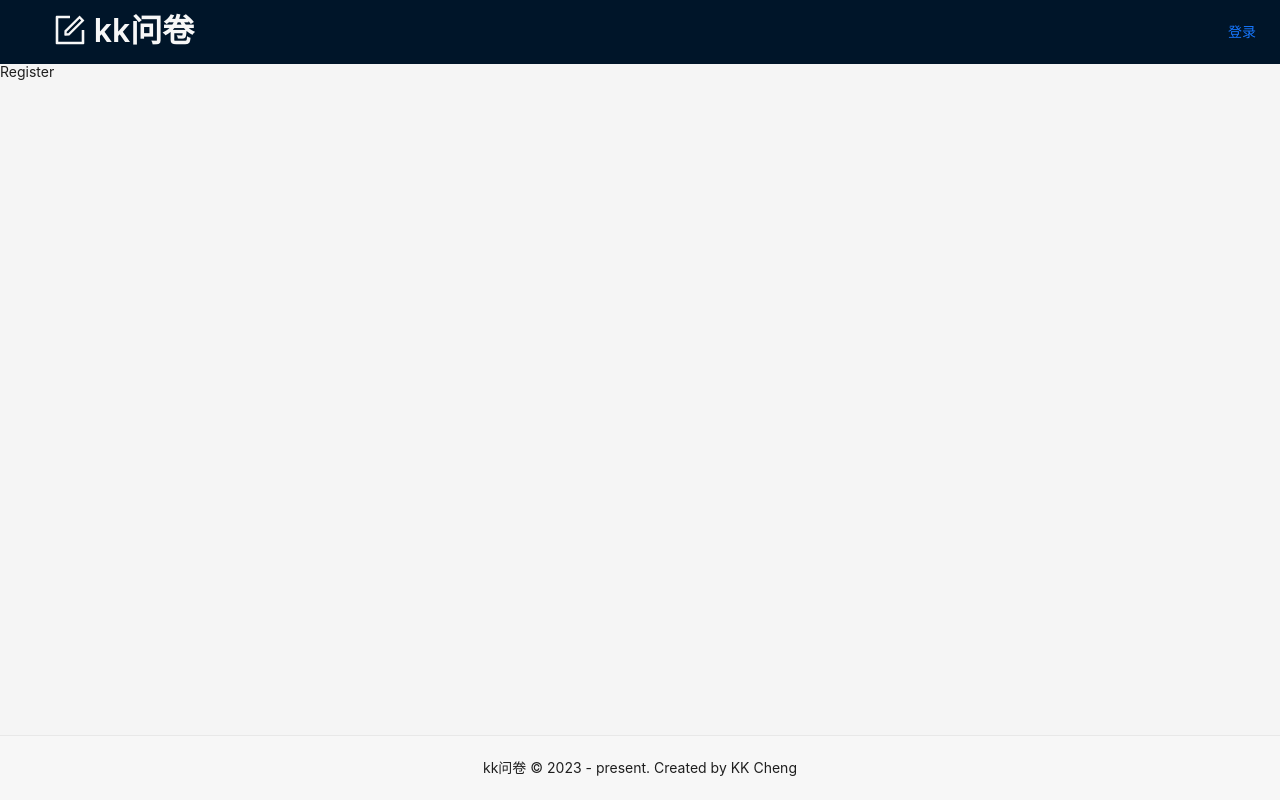
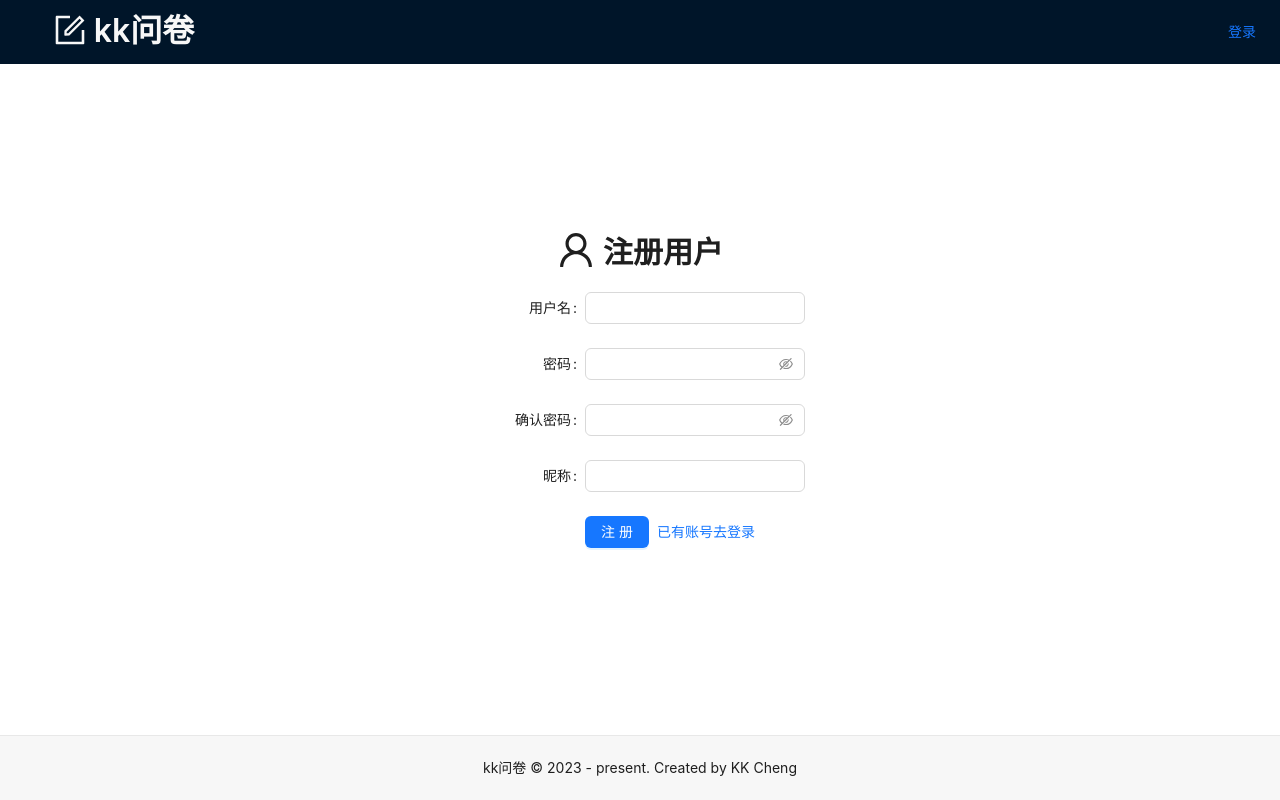
Before and after one commit to Shadows-kk/kk-question, a React (Create React App) app: page /register in a window 1280 px wide. Built offline with nearby package versions, Linux system fonts and the light colour scheme; the HTML template or start-up script is replaced by a standard one.

Commit message:
feat: 注册页UI

```diff
--- /dev/null
+++ b/src/pages/Register.module.scss
@@ -0,0 +1,8 @@
+.container{
+  height: calc(100vh - 65px - 64px);
+  background-color: #fff;
+  display: flex;
+  flex-direction: column;
+  justify-content: center;
+  align-items: center;
+}
--- a/src/pages/Register.tsx
+++ b/src/pages/Register.tsx
@@ -1,10 +1,47 @@
 import React, { FC } from 'react'
+import styles from './Register.module.scss'
+import { Link } from 'react-router-dom'
+import { Typography, Space, Form, Input, Button } from 'antd'
+import { UserOutlined } from '@ant-design/icons'
+import { LOGIN_PATHNAME } from '../router'
 
+const { Title } = Typography
 const Register: FC = () => {
   return (
-    <>
-      <div>Register</div>
-    </>
+    <div className={styles.container}>
+      <div>
+        <Space>
+          <Title>
+            <UserOutlined></UserOutlined>
+          </Title>
+          <Title level={2}>注册用户</Title>
+        </Space>
+      </div>
+      <div>
+        <Form labelCol={{ span: 8 }} wrapperCol={{ span: 16 }}>
+          <Form.Item label="用户名" name="username">
+            <Input />
+          </Form.Item>
+          <Form.Item label="密码" name="password">
+            <Input.Password />
+          </Form.Item>
+          <Form.Item label="确认密码" name="confirm">
+            <Input.Password />
+          </Form.Item>
+          <Form.Item label="昵称" name="nickname">
+            <Input />
+          </Form.Item>
+          <Form.Item wrapperCol={{ offset: 8, span: 16 }}>
+            <Space>
+              <Button type="primary" htmlType="submit">
+                注册
+              </Button>
+              <Link to={LOGIN_PATHNAME}>已有账号去登录</Link>
+            </Space>
+          </Form.Item>
+        </Form>
+      </div>
+    </div>
   )
 }
 export default Register
```
